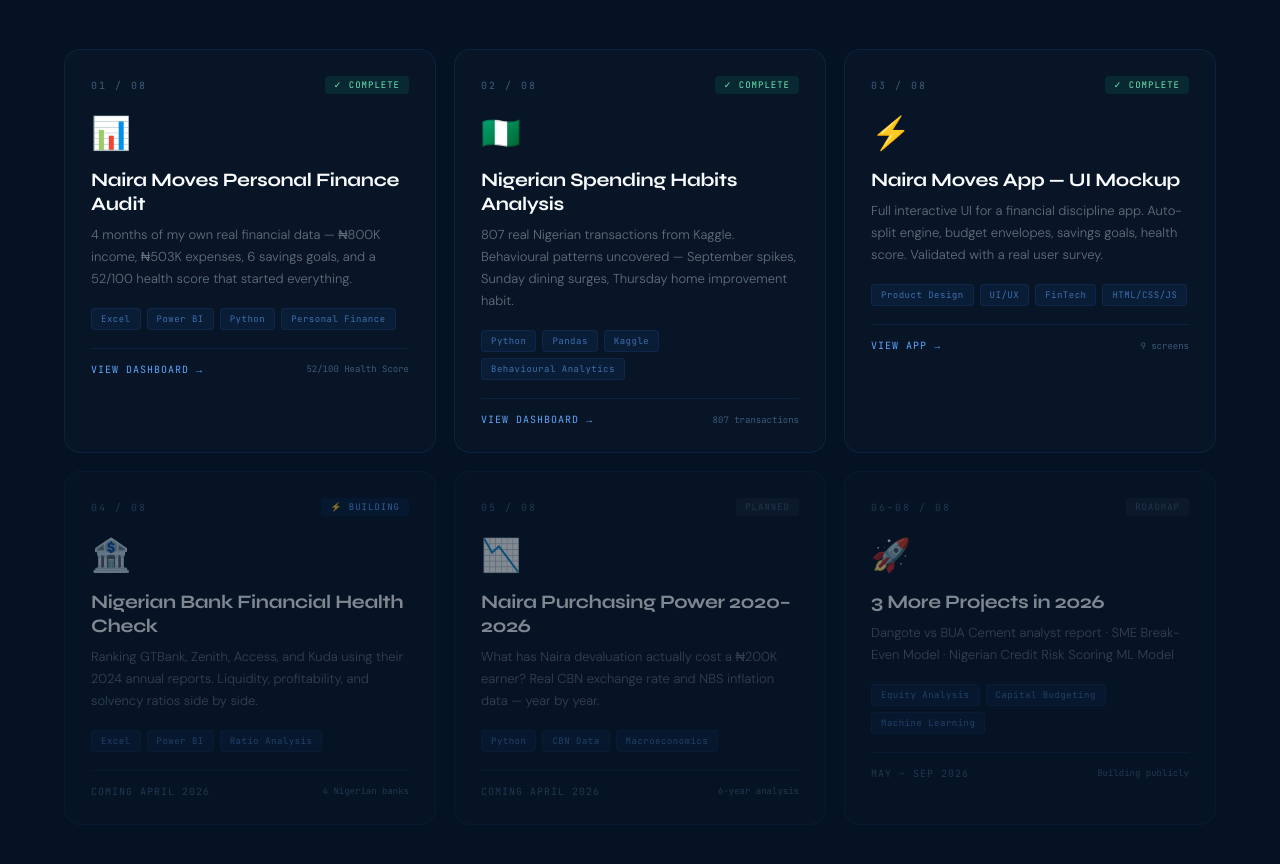
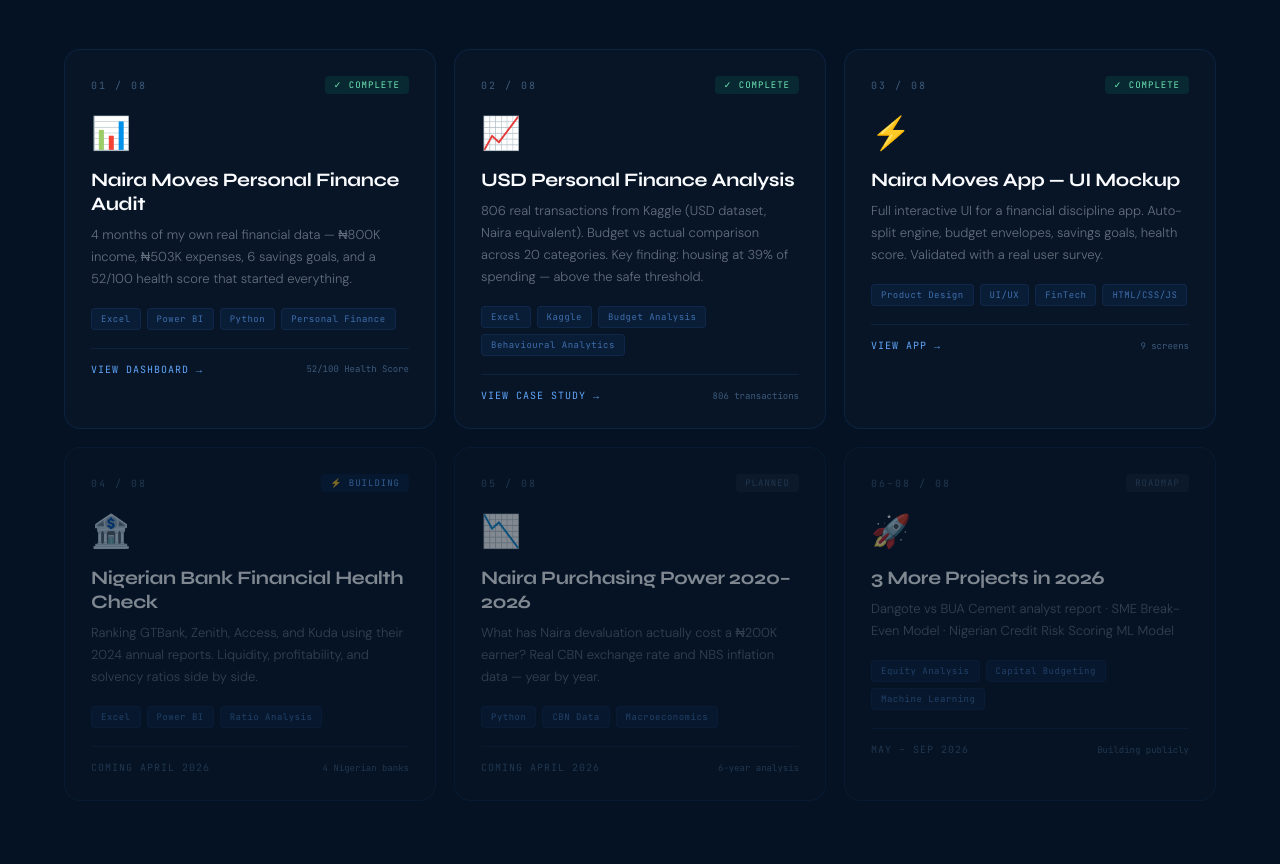
Before and after one commit to afojos/afojos.github.io, a plain HTML site: page index.html in a window 1280 px wide. Shown: the part 1108-1972 px from the top of the page. Drawn offline with Linux system fonts and the light colour scheme; a web font is replaced by a local one.

Commit message:
Add files via upload
index

```diff
--- a/index.html
+++ b/index.html
@@ -540,11 +540,11 @@
 
     <a href="projects/bukola-case-study.html" class="proj-card pc-b2 reveal rd2">
       <div class="ph"><span class="pn">02 / 08</span><span class="ps ps-done">✓ Complete</span></div>
-      <div class="pi">🇳🇬</div>
-      <div class="pt">Nigerian Spending Habits Analysis</div>
-      <div class="pd">807 real Nigerian transactions from Kaggle. Behavioural patterns uncovered — September spikes, Sunday dining surges, Thursday home improvement habit.</div>
-      <div class="ptags"><span class="ptag">Python</span><span class="ptag">Pandas</span><span class="ptag">Kaggle</span><span class="ptag">Behavioural Analytics</span></div>
-      <div class="pf"><span class="plink">View Dashboard →</span><span class="pstat">807 transactions</span></div>
+      <div class="pi">📈</div>
+      <div class="pt">USD Personal Finance Analysis</div>
+      <div class="pd">806 real transactions from Kaggle (USD dataset, Naira equivalent). Budget vs actual comparison across 20 categories. Key finding: housing at 39% of spending — above the safe threshold.</div>
+      <div class="ptags"><span class="ptag">Excel</span><span class="ptag">Kaggle</span><span class="ptag">Budget Analysis</span><span class="ptag">Behavioural Analytics</span></div>
+      <div class="pf"><span class="plink">View Case Study →</span><span class="pstat">806 transactions</span></div>
     </a>
 
     <a href="projects/naira-moves-app.html" class="proj-card pc-b3 reveal rd3">
```
